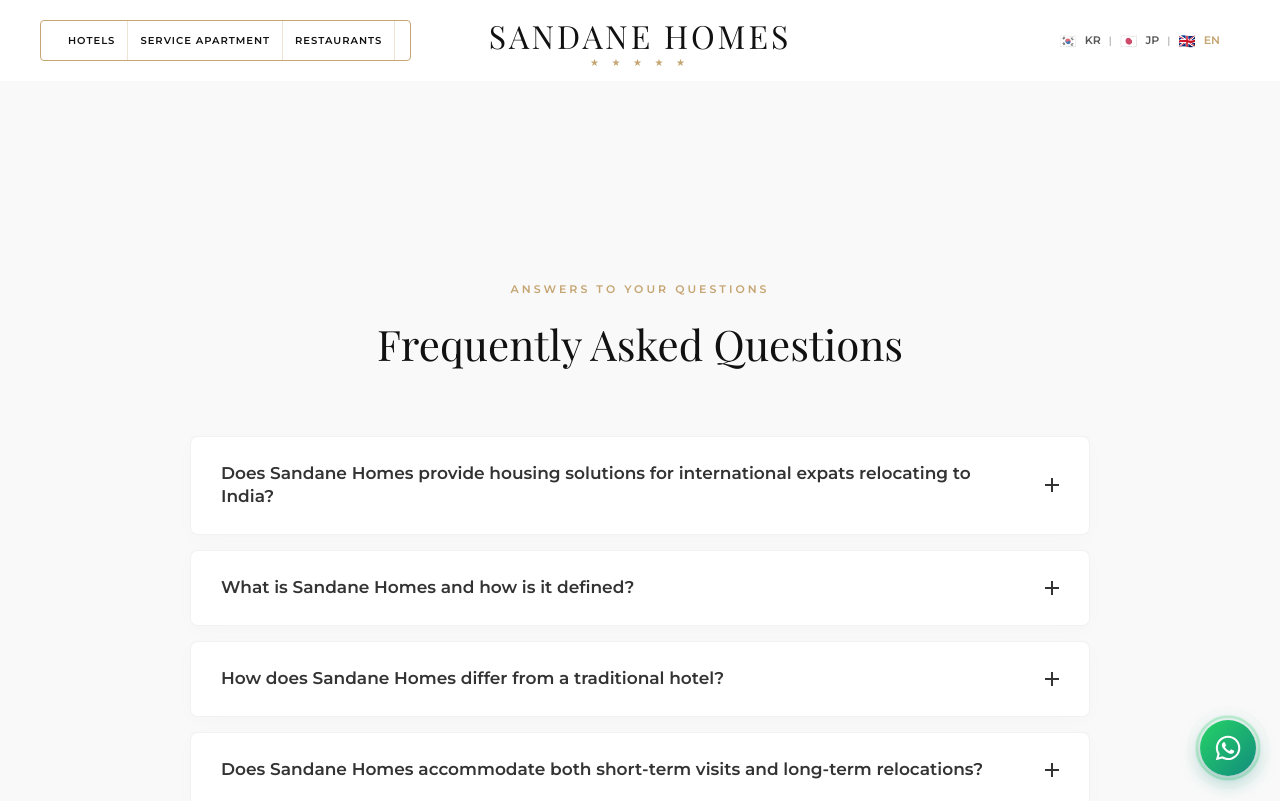
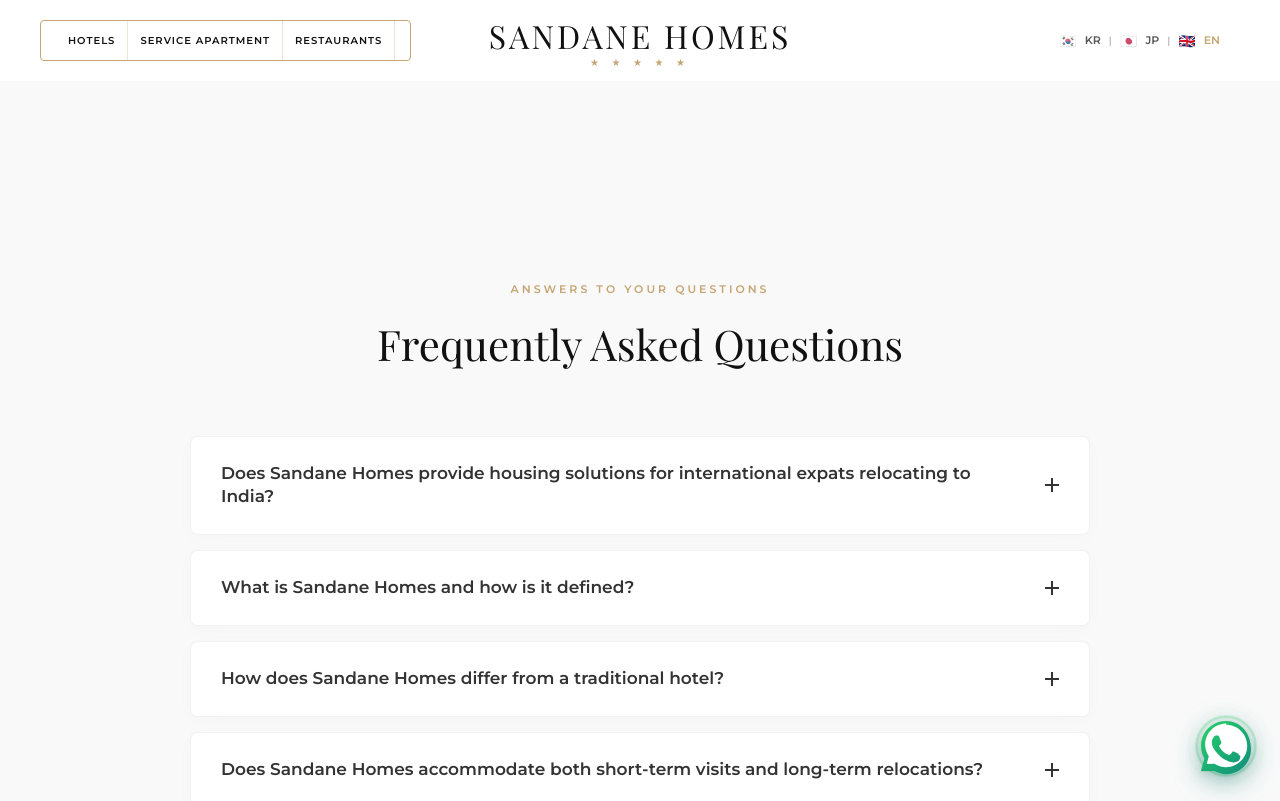
Before and after one commit to viratco/sandanehomes, a React (Vite) app: page /faqs in a window 1280 px wide. Shown: the top 801 px of the page. Built offline with nearby package versions, Linux system fonts and the light colour scheme; a web font is replaced by a local one.

Commit message:
feat: change WhatsApp button shape from circle wrapper to official talk-bubble cutout

```diff
--- a/src/components/WhatsAppButton.css
+++ b/src/components/WhatsAppButton.css
@@ -24,19 +24,17 @@
 
 .whatsapp-float {
     position: relative;
-    width: 56px;
-    height: 56px;
-    background: linear-gradient(135deg, #25D366 0%, #128C7E 100%);
-    color: #fff;
-    border-radius: 50%;
+    width: 60px;
+    height: 60px;
     display: flex;
     align-items: center;
     justify-content: center;
-    box-shadow: 0 6px 20px rgba(18, 140, 126, 0.4), 0 2px 4px rgba(0, 0, 0, 0.1);
-    transition: all 0.4s cubic-bezier(0.4, 0, 0.2, 1);
     text-decoration: none;
     outline: none;
-    overflow: hidden; /* For the glossy shine sweep */
+    background: transparent;
+    border: none;
+    padding: 0;
+    transition: all 0.4s cubic-bezier(0.4, 0, 0.2, 1);
 
     /* Gentle bobbing floating motion to make it look alive */
     animation: whatsapp-bob 3s ease-in-out infinite alternate;
@@ -51,51 +49,47 @@
     }
 }
 
-/* Glossy reflection/shine sweep effect on hover */
-.whatsapp-float::after {
-    content: '';
-    position: absolute;
-    top: -50%;
-    left: -60%;
-    width: 30%;
-    height: 200%;
-    background: linear-gradient(
-        to right,
-        rgba(255, 255, 255, 0) 0%,
-        rgba(255, 255, 255, 0.4) 50%,
-        rgba(255, 255, 255, 0) 100%
-    );
-    transform: rotate(30deg);
-    transition: all 0.6s ease;
-    opacity: 0;
-    pointer-events: none;
-}
-
-.whatsapp-float:hover::after {
-    left: 130%;
-    opacity: 1;
-    transition: all 0.8s ease;
-}
-
 .whatsapp-float:hover {
     transform: scale(1.1) translateY(-8px);
-    box-shadow: 0 10px 28px rgba(18, 140, 126, 0.5), 0 6px 12px rgba(0, 0, 0, 0.15);
     /* Pause the bobbing animation on hover so hover scale works cleanly */
     animation-play-state: paused;
 }
 
 .whatsapp-float:active {
     transform: scale(0.95) translateY(-2px);
-    box-shadow: 0 4px 10px rgba(18, 140, 126, 0.3);
+}
+
+.whatsapp-icon {
+    width: 100%;
+    height: 100%;
+    /* Apply drop-shadow directly to the SVG outline so it matches the speech bubble cutout tail */
+    filter: drop-shadow(0 6px 14px rgba(18, 140, 126, 0.45)) drop-shadow(0 2px 4px rgba(0, 0, 0, 0.15));
+    transition: transform 0.3s cubic-bezier(0.175, 0.885, 0.32, 1.275), filter 0.3s ease;
+}
+
+.whatsapp-float:hover .whatsapp-icon {
+    /* Wiggle the icon on button hover */
+    animation: whatsapp-wiggle 1s ease-in-out infinite;
+    filter: drop-shadow(0 12px 24px rgba(18, 140, 126, 0.55)) drop-shadow(0 4px 8px rgba(0, 0, 0, 0.2));
+}
+
+@keyframes whatsapp-wiggle {
+    0%, 100% { transform: rotate(0); }
+    15% { transform: rotate(-10deg) scale(1.02); }
+    30% { transform: rotate(12deg) scale(1.02); }
+    45% { transform: rotate(-8deg) scale(1.02); }
+    60% { transform: rotate(8deg) scale(1.02); }
+    75% { transform: rotate(-4deg) scale(1.02); }
+    90% { transform: rotate(4deg) scale(1.02); }
 }
 
 /* Double pulsing radar waves surrounding the button */
 .whatsapp-ripple-ring {
     position: absolute;
-    top: 0;
-    left: 0;
-    right: 0;
-    bottom: 0;
+    top: 2px;
+    left: 2px;
+    right: 2px;
+    bottom: 2px;
     border-radius: 50%;
     border: 2px solid rgba(37, 211, 102, 0.6);
     opacity: 0;
@@ -114,36 +108,13 @@
 
 @keyframes whatsapp-ripple {
     0% {
-        transform: scale(0.95);
+        transform: scale(0.9);
         opacity: 0.8;
     }
     100% {
-        transform: scale(1.5);
+        transform: scale(1.4);
         opacity: 0;
     }
-}
-
-.whatsapp-icon {
-    width: 28px;
-    height: 28px;
-    fill: #ffffff;
-    transition: transform 0.3s cubic-bezier(0.175, 0.885, 0.32, 1.275);
-    z-index: 2;
-}
-
-/* Wiggle the icon on button hover */
-.whatsapp-float:hover .whatsapp-icon {
-    animation: whatsapp-wiggle 1s ease-in-out infinite;
-}
-
-@keyframes whatsapp-wiggle {
-    0%, 100% { transform: rotate(0); }
-    15% { transform: rotate(-12deg) scale(1.05); }
-    30% { transform: rotate(14deg) scale(1.05); }
-    45% { transform: rotate(-10deg) scale(1.05); }
-    60% { transform: rotate(10deg) scale(1.05); }
-    75% { transform: rotate(-4deg) scale(1.05); }
-    90% { transform: rotate(4deg) scale(1.05); }
 }
 
 /* Mobile responsive adjustments */
@@ -153,11 +124,7 @@
         right: 20px;
     }
     .whatsapp-float {
-        width: 50px;
-        height: 50px;
-    }
-    .whatsapp-icon {
-        width: 24px;
-        height: 24px;
+        width: 52px;
+        height: 52px;
     }
 }
--- a/src/components/WhatsAppButton.jsx
+++ b/src/components/WhatsAppButton.jsx
@@ -19,11 +19,26 @@
                 aria-label="Chat with Sandane Homes on WhatsApp"
             >
                 <svg
-                    viewBox="0 0 448 512"
+                    viewBox="0 0 24 24"
                     className="whatsapp-icon"
                     xmlns="http://www.w3.org/2000/svg"
                 >
-                    <path d="M380.9 97.1C339 55.1 283.2 32 223.9 32c-122.4 0-222 99.6-222 222 0 39.1 10.2 77.3 29.6 111L0 480l117.7-30.9c32.4 17.7 68.9 27 106.1 27h.1c122.3 0 224.1-99.6 224.1-222 0-59.3-25.2-115-67.1-157zm-157 341.6c-33.2 0-65.7-8.9-94-25.7l-6.7-4-69.8 18.3L72 359.2l-4.4-7c-18.5-29.4-28.2-63.3-28.2-98.2 0-101.7 82.8-184.5 184.6-184.5 49.3 0 95.6 19.2 130.4 54.1 34.8 34.9 56.2 81.2 56.1 130.5 0 101.8-84.9 184.6-186.6 184.6zm101.2-138.2c-5.5-2.8-32.8-16.2-37.9-18-5.1-1.9-8.8-2.8-12.5 2.8-3.7 5.6-14.3 18-17.6 21.8-3.2 3.7-6.5 4.2-12 1.4-32.6-16.3-54-29.1-75.5-66-5.7-9.8 5.7-9.1 16.3-30.3 1.8-3.7.9-6.9-.5-9.7-1.4-2.8-12.5-30.1-17.1-41.2-4.5-10.8-9.1-9.3-12.5-9.5-3.2-.2-6.9-.2-10.6-.2-3.7 0-9.7 1.4-14.8 6.9-5.1 5.6-19.4 19-19.4 46.3 0 27.3 19.9 53.7 22.6 57.4 2.8 3.7 39.1 59.7 94.8 83.8 35.2 15.2 49 16.5 66.6 13.9 10.7-1.6 32.8-13.4 37.4-26.4 4.6-13 4.6-24.1 3.2-26.4-1.3-2.5-5-3.9-10.5-6.6z"/>
+                    <defs>
+                        <linearGradient id="whatsapp-green-gradient" x1="0%" y1="0%" x2="100%" y2="100%">
+                            <stop offset="0%" stopColor="#25D366" />
+                            <stop offset="100%" stopColor="#128C7E" />
+                        </linearGradient>
+                    </defs>
+                    {/* Outer talk bubble: filled with green gradient */}
+                    <path
+                        fill="url(#whatsapp-green-gradient)"
+                        d="M12.012 2c-5.506 0-9.988 4.482-9.988 9.988 0 1.76.458 3.472 1.33 4.984l-1.417 5.176 5.3-.1.018-.01c1.472.823 3.125 1.258 4.757 1.258 5.507 0 9.988-4.482 9.988-9.988C22 6.482 17.518 2 12.012 2z"
+                    />
+                    {/* Inner telephone receiver + border: filled with white */}
+                    <path
+                        fill="#FFF"
+                        d="M12.012 3.52c4.667 0 8.468 3.8 8.468 8.468 0 4.667-3.8 8.468-8.468 8.468-1.5 0-2.98-.4-4.27-1.15l-.3-.18-3.17.08.85-3.08-.2-.32c-.82-1.3-1.25-2.82-1.25-4.38 0-4.667 3.8-8.468 8.468-8.468zm4.95 11.58c-.27-.14-1.6-.8-1.85-.88-.25-.08-.43-.13-.62.13-.18.27-.72.88-.88 1.07-.16.18-.32.2-.6.07-.27-.14-1.15-.42-2.18-1.34-.8-.7-1.34-1.58-1.5-1.85-.16-.27-.02-.42.12-.55.12-.13.27-.3.4-.47.13-.17.18-.28.27-.47.09-.18.05-.35-.02-.48-.07-.14-.62-1.5-.85-2.05-.22-.53-.45-.45-.62-.46-.16-.01-.35-.01-.54-.01-.2 0-.5.07-.77.36-.26.29-1 .98-1 2.4s1 2.79 1.15 2.99c.15.2 1.99 3.04 4.82 4.26.68.28 1.2.46 1.62.6.68.21 1.3.18 1.8.1.55-.08 1.6-.66 1.83-1.29.23-.63.23-1.17.16-1.29-.07-.12-.25-.2-.53-.33z"
+                    />
                 </svg>
             </a>
         </div>
```
